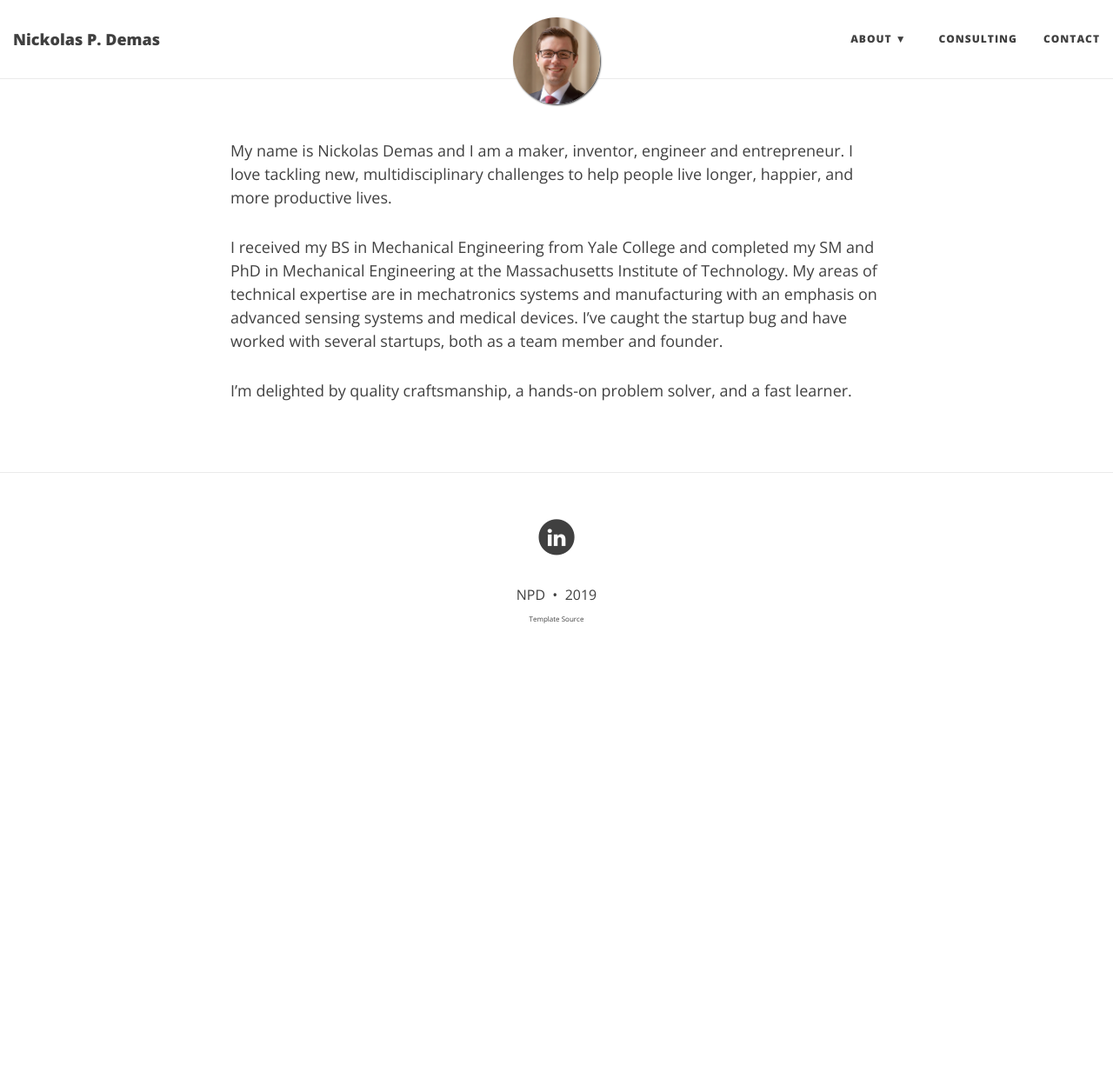
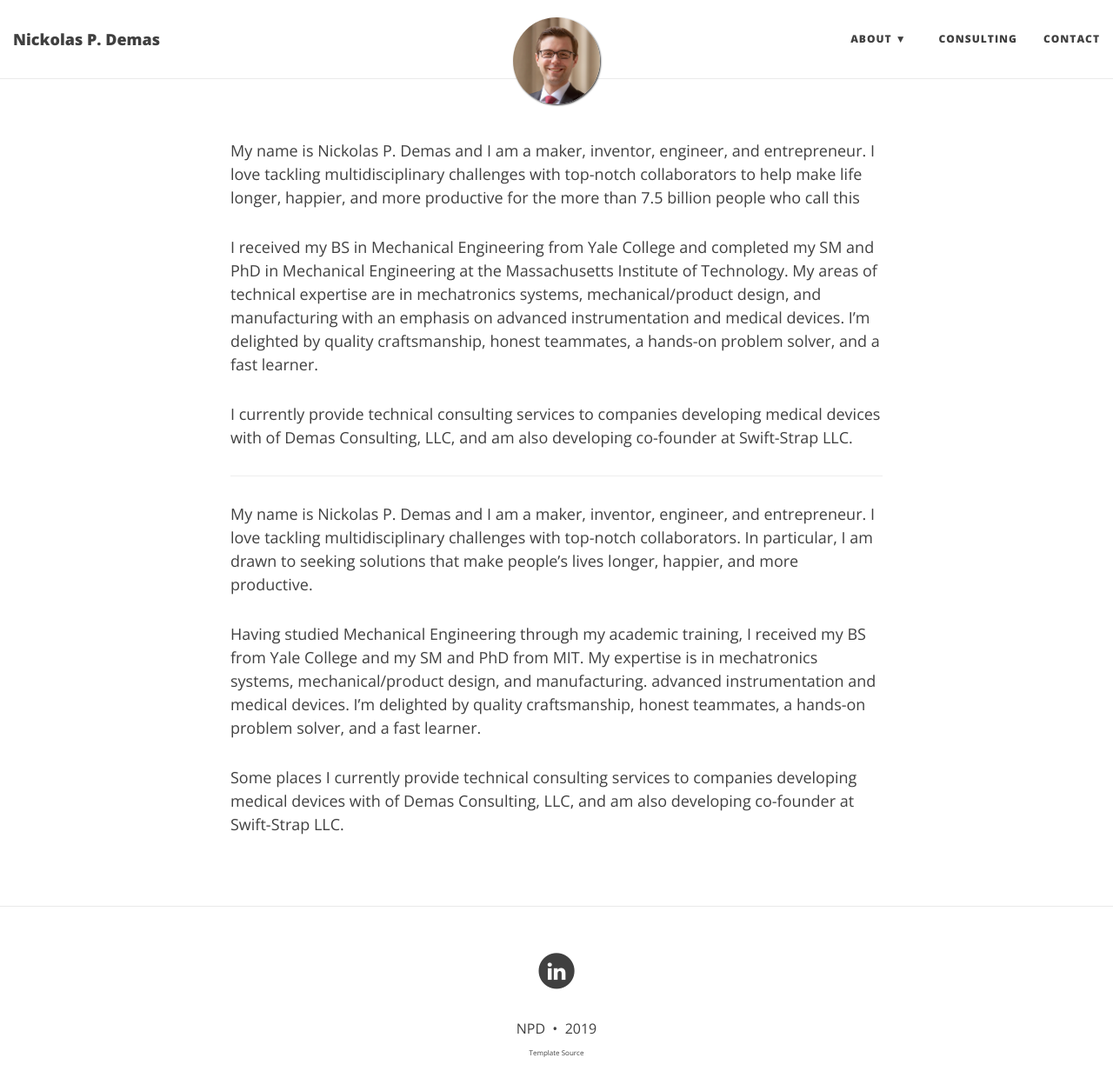
Before and after one commit to npdemas/npdemas.github.io, a Jekyll site: the page built from bio.md, in a window 1280 px wide and 1267 px high. Shown: the top 1255 px of the window at 87% size. Built offline with Jekyll 4.4.1, drawn with Linux system fonts in a browser that asks for light colours; nearby versions of some CDN libraries.

Commit message:
In Progress Save

```diff
--- a/bio.md
+++ b/bio.md
@@ -2,8 +2,17 @@
 layout: page
 ---
 
-My name is Nickolas Demas and I am a maker, inventor, engineer and entrepreneur. I love tackling new, multidisciplinary challenges to help people live longer, happier, and more productive lives.
+My name is Nickolas P. Demas and I am a maker, inventor, engineer, and entrepreneur. I love tackling multidisciplinary challenges with top-notch collaborators to help make life longer, happier, and more productive for the more than 7.5 billion people who call this
 
-I received my BS in Mechanical Engineering from Yale College and completed my SM and PhD in Mechanical Engineering at the Massachusetts Institute of Technology. My areas of technical expertise are in mechatronics systems and manufacturing with an emphasis on advanced sensing systems and medical devices. I've caught the startup bug and have worked with several startups, both as a team member and founder.
+I received my BS in Mechanical Engineering from Yale College and completed my SM and PhD in Mechanical Engineering at the Massachusetts Institute of Technology. My areas of technical expertise are in mechatronics systems, mechanical/product design, and manufacturing with an emphasis on advanced instrumentation and medical devices. I'm delighted by quality craftsmanship, honest teammates, a hands-on problem solver, and a fast learner.
 
-I'm delighted by quality craftsmanship, a hands-on problem solver, and a fast learner.
+I currently provide technical consulting services to companies developing medical devices with of Demas Consulting, LLC, and am also developing co-founder at Swift-Strap LLC.
+
+---
+
+My name is Nickolas P. Demas and I am a maker, inventor, engineer, and entrepreneur. I love tackling multidisciplinary challenges with top-notch collaborators. In particular, I am drawn to seeking solutions that make people's lives longer, happier, and more productive.
+
+Having studied Mechanical Engineering through my academic training, I received my BS from Yale College and my SM and PhD from MIT. My expertise is in mechatronics systems, mechanical/product design, and manufacturing. advanced instrumentation and medical devices. I'm delighted by quality craftsmanship, honest teammates, a hands-on problem solver, and a fast learner.
+
+Some places
+I currently provide technical consulting services to companies developing medical devices with of Demas Consulting, LLC, and am also developing co-founder at Swift-Strap LLC.
```
